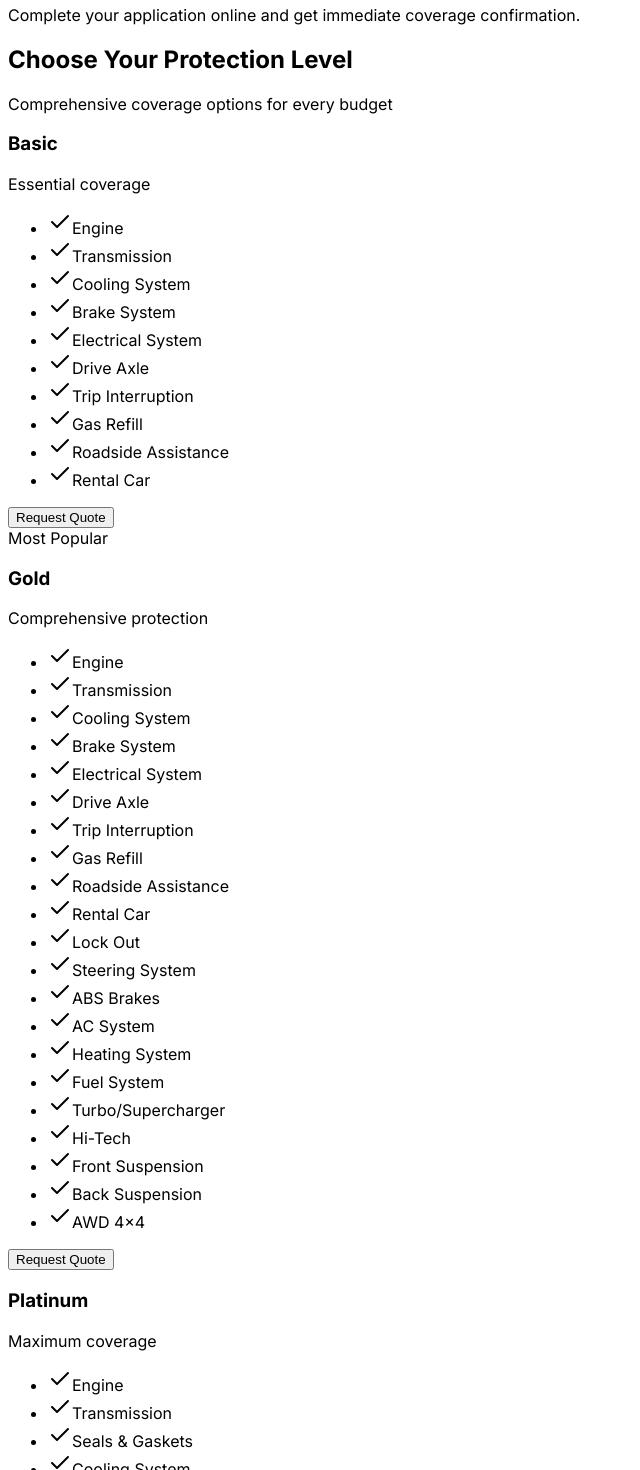
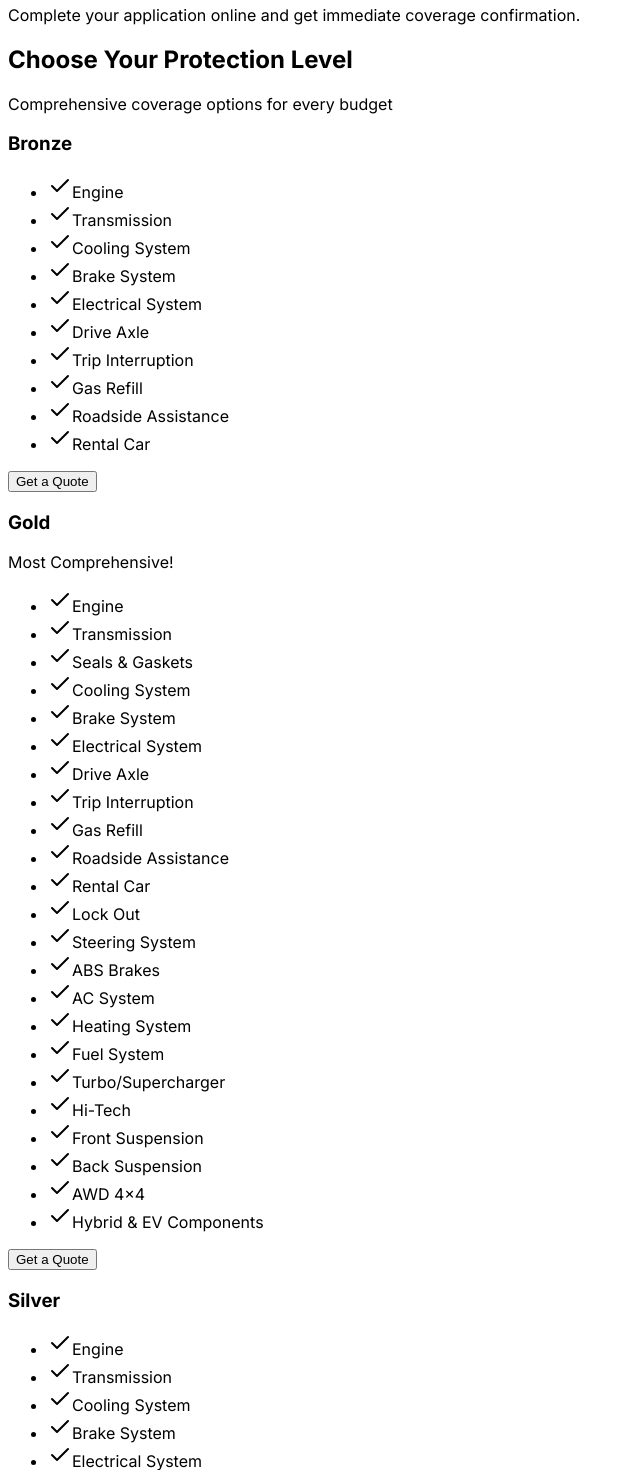
Before and after one commit to msetton5307/BHautoprotect, a React (Vite) app in the folder client/: page / in a window 1280 px wide. Shown: the part 1120-2590 px from the top of the page, without its empty margins (0-640 px from the left). Built offline with nearby package versions, Linux system fonts and the light colour scheme; a web font is replaced by a local one.

Commit message:
Update plan tiers to bronze, silver, and gold

```diff
--- a/client/src/components/footer.tsx
+++ b/client/src/components/footer.tsx
@@ -40,9 +40,9 @@ export default function Footer() {
           <div>
             <h4 className="text-lg font-semibold mb-4">Coverage</h4>
             <ul className="space-y-2 text-gray-400">
-              <li><a href="/plans" className="hover:text-white">Basic Plans</a></li>
-              <li><a href="/plans" className="hover:text-white">Gold Coverage</a></li>
-              <li><a href="/plans" className="hover:text-white">Platinum Protection</a></li>
+              <li><a href="/plans" className="hover:text-white">Bronze Plan</a></li>
+              <li><a href="/plans" className="hover:text-white">Silver Coverage</a></li>
+              <li><a href="/plans" className="hover:text-white">Gold Protection</a></li>
               <li><a href="/plans" className="hover:text-white">Add-On Options</a></li>
             </ul>
           </div>
--- a/client/src/lib/constants.ts
+++ b/client/src/lib/constants.ts
@@ -84,9 +84,8 @@ export const US_STATES = [
 ];
 
 export const COVERAGE_PLANS = {
-  basic: {
-    name: 'Basic',
-    description: 'Essential coverage',
+  bronze: {
+    name: 'Bronze',
     features: [
       'Engine',
       'Transmission',
@@ -102,7 +101,35 @@ export const COVERAGE_PLANS = {
   },
   gold: {
     name: 'Gold',
-    description: 'Comprehensive protection',
+    description: 'Most Comprehensive!',
+    features: [
+      'Engine',
+      'Transmission',
+      'Seals & Gaskets',
+      'Cooling System',
+      'Brake System',
+      'Electrical System',
+      'Drive Axle',
+      'Trip Interruption',
+      'Gas Refill',
+      'Roadside Assistance',
+      'Rental Car',
+      'Lock Out',
+      'Steering System',
+      'ABS Brakes',
+      'AC System',
+      'Heating System',
+      'Fuel System',
+      'Turbo/Supercharger',
+      'Hi-Tech',
+      'Front Suspension',
+      'Back Suspension',
+      'AWD 4x4',
+      'Hybrid & EV Components',
+    ],
+  },
+  silver: {
+    name: 'Silver',
     features: [
       'Engine',
       'Transmission',
@@ -127,35 +154,14 @@ export const COVERAGE_PLANS = {
       'AWD 4x4',
     ],
   },
-  platinum: {
-    name: 'Platinum',
-    description: 'Maximum coverage',
-    features: [
-      'Engine',
-      'Transmission',
-      'Seals & Gaskets',
-      'Cooling System',
-      'Brake System',
-      'Electrical System',
-      'Drive Axle',
-      'Trip Interruption',
-      'Gas Refill',
-      'Roadside Assistance',
-      'Rental Car',
-      'Steering System',
-      'ABS Brakes',
-      'AC System',
-      'Heating System',
-      'Fuel System',
-      'Turbo/Supercharger',
-      'Hi-Tech',
-      'Front Suspension',
-      'Back Suspension',
-      'AWD 4x4',
-      'Hybrid & EV Components',
-    ],
-  },
-};
+} satisfies Record<
+  'bronze' | 'gold' | 'silver',
+  {
+    name: string;
+    features: readonly string[];
+    description?: string;
+  }
+>;
 
 export const DEDUCTIBLE_OPTIONS = [
   { value: 100, label: '$100', description: 'Higher premium' },
--- a/client/src/pages/admin/leads/[id].tsx
+++ b/client/src/pages/admin/leads/[id].tsx
@@ -687,9 +687,9 @@ export default function AdminLeadDetail() {
                               <SelectValue placeholder="--- Please Select ---" />
                             </SelectTrigger>
                             <SelectContent>
-                              <SelectItem value="basic">Basic</SelectItem>
+                              <SelectItem value="bronze">Bronze</SelectItem>
+                              <SelectItem value="silver">Silver</SelectItem>
                               <SelectItem value="gold">Gold</SelectItem>
-                              <SelectItem value="platinum">Platinum</SelectItem>
                             </SelectContent>
                           </Select>
                         </div>
@@ -888,9 +888,9 @@ export default function AdminLeadDetail() {
                           <SelectValue />
                         </SelectTrigger>
                         <SelectContent>
-                          <SelectItem value="basic">Basic</SelectItem>
+                          <SelectItem value="bronze">Bronze</SelectItem>
+                          <SelectItem value="silver">Silver</SelectItem>
                           <SelectItem value="gold">Gold</SelectItem>
-                          <SelectItem value="platinum">Platinum</SelectItem>
                         </SelectContent>
                       </Select>
                     </div>
--- a/client/src/pages/landing.tsx
+++ b/client/src/pages/landing.tsx
@@ -1,7 +1,6 @@
 import { useState } from "react";
 import { Button } from "@/components/ui/button";
 import { Card, CardContent } from "@/components/ui/card";
-import { Badge } from "@/components/ui/badge";
 import { Accordion, AccordionContent, AccordionItem, AccordionTrigger } from "@/components/ui/accordion";
 import { Star, Shield, Award, Check, Users, FileText, Clock, DollarSign } from "lucide-react";
 import Navigation from "@/components/navigation";
@@ -114,15 +113,19 @@ export default function Landing() {
             <p className="text-xl text-gray-600 max-w-2xl mx-auto">Comprehensive coverage options for every budget</p>
           </div>
           <div className="grid lg:grid-cols-3 gap-8">
-            {/* Basic Plan */}
+            {/* Bronze Plan */}
             <Card className="relative hover:shadow-lg transition-shadow">
               <CardContent className="p-8">
                 <div className="text-center mb-6">
-                  <h3 className="text-2xl font-bold mb-2">{COVERAGE_PLANS.basic.name}</h3>
-                  <p className="text-gray-600 mb-2">{COVERAGE_PLANS.basic.description}</p>
+                  <h3 className="text-2xl font-bold mb-2">{COVERAGE_PLANS.bronze.name}</h3>
+                  {COVERAGE_PLANS.bronze.description && (
+                    <p className="text-sm font-semibold text-primary">
+                      {COVERAGE_PLANS.bronze.description}
+                    </p>
+                  )}
                 </div>
                 <ul className="space-y-4 mb-8">
-                  {COVERAGE_PLANS.basic.features.map((feature) => (
+                  {COVERAGE_PLANS.bronze.features.map((feature) => (
                     <li key={feature} className="flex items-center">
                       <Check className="w-5 h-5 text-accent mr-3" />
                       <span>{feature}</span>
@@ -133,20 +136,21 @@ export default function Landing() {
                   className="w-full bg-blue-600 text-white hover:bg-blue-700"
                   onClick={openQuoteModal}
                 >
-                  Request Quote
+                  Get a Quote
                 </Button>
               </CardContent>
             </Card>
 
             {/* Gold Plan */}
             <Card className="relative border-2 border-primary hover:shadow-lg transition-shadow">
-              <Badge className="absolute -top-3 left-1/2 transform -translate-x-1/2 bg-primary">
-                Most Popular
-              </Badge>
               <CardContent className="p-8">
                 <div className="text-center mb-6">
                   <h3 className="text-2xl font-bold mb-2">{COVERAGE_PLANS.gold.name}</h3>
-                  <p className="text-gray-600 mb-2">{COVERAGE_PLANS.gold.description}</p>
+                  {COVERAGE_PLANS.gold.description && (
+                    <p className="text-sm font-semibold text-primary">
+                      {COVERAGE_PLANS.gold.description}
+                    </p>
+                  )}
                 </div>
                 <ul className="space-y-4 mb-8">
                   {COVERAGE_PLANS.gold.features.map((feature) => (
@@ -160,20 +164,24 @@ export default function Landing() {
                   className="w-full bg-blue-600 text-white hover:bg-blue-700"
                   onClick={openQuoteModal}
                 >
-                  Request Quote
+                  Get a Quote
                 </Button>
               </CardContent>
             </Card>
 
-            {/* Platinum Plan */}
+            {/* Silver Plan */}
             <Card className="relative hover:shadow-lg transition-shadow">
               <CardContent className="p-8">
                 <div className="text-center mb-6">
-                  <h3 className="text-2xl font-bold mb-2">{COVERAGE_PLANS.platinum.name}</h3>
-                  <p className="text-gray-600 mb-2">{COVERAGE_PLANS.platinum.description}</p>
+                  <h3 className="text-2xl font-bold mb-2">{COVERAGE_PLANS.silver.name}</h3>
+                  {COVERAGE_PLANS.silver.description && (
+                    <p className="text-sm font-semibold text-primary">
+                      {COVERAGE_PLANS.silver.description}
+                    </p>
+                  )}
                 </div>
                 <ul className="space-y-4 mb-8">
-                  {COVERAGE_PLANS.platinum.features.map((feature) => (
+                  {COVERAGE_PLANS.silver.features.map((feature) => (
                     <li key={feature} className="flex items-center">
                       <Check className="w-5 h-5 text-accent mr-3" />
                       <span>{feature}</span>
@@ -184,7 +192,7 @@ export default function Landing() {
                   className="w-full bg-blue-600 text-white hover:bg-blue-700"
                   onClick={openQuoteModal}
                 >
-                  Request Quote
+                  Get a Quote
                 </Button>
               </CardContent>
             </Card>
@@ -287,7 +295,7 @@ export default function Landing() {
                 What does an extended warranty cover?
               </AccordionTrigger>
               <AccordionContent className="text-gray-600">
-                Our extended warranties cover major mechanical breakdowns including engine, transmission, electrical systems, air conditioning, and more. Coverage varies by plan - Basic covers essential systems, Gold adds steering, suspension, and high-tech components, and Platinum extends coverage to seals, gaskets, and hybrid/EV components.
+                Our extended warranties cover major mechanical breakdowns including engine, transmission, electrical systems, air conditioning, and more. Coverage varies by plan - Bronze covers essential systems, Silver adds steering, suspension, and high-tech components, and Gold extends coverage to seals, gaskets, and hybrid/EV components.
               </AccordionContent>
             </AccordionItem>
 
--- a/client/src/pages/legal/terms.tsx
+++ b/client/src/pages/legal/terms.tsx
@@ -59,7 +59,7 @@ export default function TermsPage() {
                   <h3 className="text-lg font-medium text-gray-900 mb-2">Coverage Details</h3>
                   <p>
                     Specific coverage details are outlined in your individual warranty contract. Coverage varies
-                    by plan type (Basic, Gold, Platinum) and includes mechanical breakdown protection for
+                    by plan type (Bronze, Silver, Gold) and includes mechanical breakdown protection for
                     covered components as specified in your contract terms.
                   </p>
                 </div>
--- a/client/src/pages/plans.tsx
+++ b/client/src/pages/plans.tsx
@@ -2,7 +2,6 @@ import { useState } from "react";
 import Navigation from "@/components/navigation";
 import { COVERAGE_PLANS } from "@/lib/constants";
 import { Card, CardContent } from "@/components/ui/card";
-import { Badge } from "@/components/ui/badge";
 import { Button } from "@/components/ui/button";
 import { Check } from "lucide-react";
 import QuoteModal from "@/components/quote-modal";
@@ -22,15 +21,19 @@ export default function Plans() {
           Explore our plans and choose the level of protection that's right for you.
         </p>
         <div className="grid lg:grid-cols-3 gap-8">
-          {/* Basic Plan */}
+          {/* Bronze Plan */}
           <Card className="relative hover:shadow-lg transition-shadow">
             <CardContent className="p-8">
               <div className="text-center mb-6">
-                <h3 className="text-2xl font-bold mb-2">{COVERAGE_PLANS.basic.name}</h3>
-                <p className="text-gray-600 mb-2">{COVERAGE_PLANS.basic.description}</p>
+                <h3 className="text-2xl font-bold mb-2">{COVERAGE_PLANS.bronze.name}</h3>
+                {COVERAGE_PLANS.bronze.description && (
+                  <p className="text-sm font-semibold text-primary">
+                    {COVERAGE_PLANS.bronze.description}
+                  </p>
+                )}
               </div>
               <ul className="space-y-4 mb-8">
-                {COVERAGE_PLANS.basic.features.map((feature) => (
+                {COVERAGE_PLANS.bronze.features.map((feature) => (
                   <li key={feature} className="flex items-center">
                     <Check className="w-5 h-5 text-accent mr-3" />
                     <span>{feature}</span>
@@ -41,20 +44,21 @@ export default function Plans() {
                 className="w-full bg-blue-600 text-white hover:bg-blue-700"
                 onClick={openQuoteModal}
               >
-                Request Quote
+                Get a Quote
               </Button>
             </CardContent>
           </Card>
 
           {/* Gold Plan */}
           <Card className="relative border-2 border-primary hover:shadow-lg transition-shadow">
-            <Badge className="absolute -top-3 left-1/2 transform -translate-x-1/2 bg-primary">
-              Most Popular
-            </Badge>
             <CardContent className="p-8">
               <div className="text-center mb-6">
                 <h3 className="text-2xl font-bold mb-2">{COVERAGE_PLANS.gold.name}</h3>
-                <p className="text-gray-600 mb-2">{COVERAGE_PLANS.gold.description}</p>
+                {COVERAGE_PLANS.gold.description && (
+                  <p className="text-sm font-semibold text-primary">
+                    {COVERAGE_PLANS.gold.description}
+                  </p>
+                )}
               </div>
               <ul className="space-y-4 mb-8">
                 {COVERAGE_PLANS.gold.features.map((feature) => (
@@ -68,20 +72,24 @@ export default function Plans() {
                 className="w-full bg-blue-600 text-white hover:bg-blue-700"
                 onClick={openQuoteModal}
               >
-                Request Quote
+                Get a Quote
               </Button>
             </CardContent>
           </Card>
 
-          {/* Platinum Plan */}
+          {/* Silver Plan */}
           <Card className="relative hover:shadow-lg transition-shadow">
             <CardContent className="p-8">
               <div className="text-center mb-6">
-                <h3 className="text-2xl font-bold mb-2">{COVERAGE_PLANS.platinum.name}</h3>
-                <p className="text-gray-600 mb-2">{COVERAGE_PLANS.platinum.description}</p>
+                <h3 className="text-2xl font-bold mb-2">{COVERAGE_PLANS.silver.name}</h3>
+                {COVERAGE_PLANS.silver.description && (
+                  <p className="text-sm font-semibold text-primary">
+                    {COVERAGE_PLANS.silver.description}
+                  </p>
+                )}
               </div>
               <ul className="space-y-4 mb-8">
-                {COVERAGE_PLANS.platinum.features.map((feature) => (
+                {COVERAGE_PLANS.silver.features.map((feature) => (
                   <li key={feature} className="flex items-center">
                     <Check className="w-5 h-5 text-accent mr-3" />
                     <span>{feature}</span>
@@ -92,7 +100,7 @@ export default function Plans() {
                 className="w-full bg-blue-600 text-white hover:bg-blue-700"
                 onClick={openQuoteModal}
               >
-                Request Quote
+                Get a Quote
               </Button>
             </CardContent>
           </Card>
--- a/shared/schema.ts
+++ b/shared/schema.ts
@@ -17,7 +17,7 @@ import { createInsertSchema } from "drizzle-zod";
 import { z } from "zod";
 
 // Enums
-export const planTypeEnum = pgEnum('plan_type', ['basic', 'gold', 'platinum']);
+export const planTypeEnum = pgEnum('plan_type', ['bronze', 'silver', 'gold']);
 export const quoteStatusEnum = pgEnum('quote_status', ['draft', 'sent', 'accepted', 'rejected']);
 export const claimStatusEnum = pgEnum('claim_status', [
   'new',
```
Also changed, not shown: client/src/lib/pricing.ts (+5 -5 lines), 2 other files (tests, documents, lock files or other folders).
